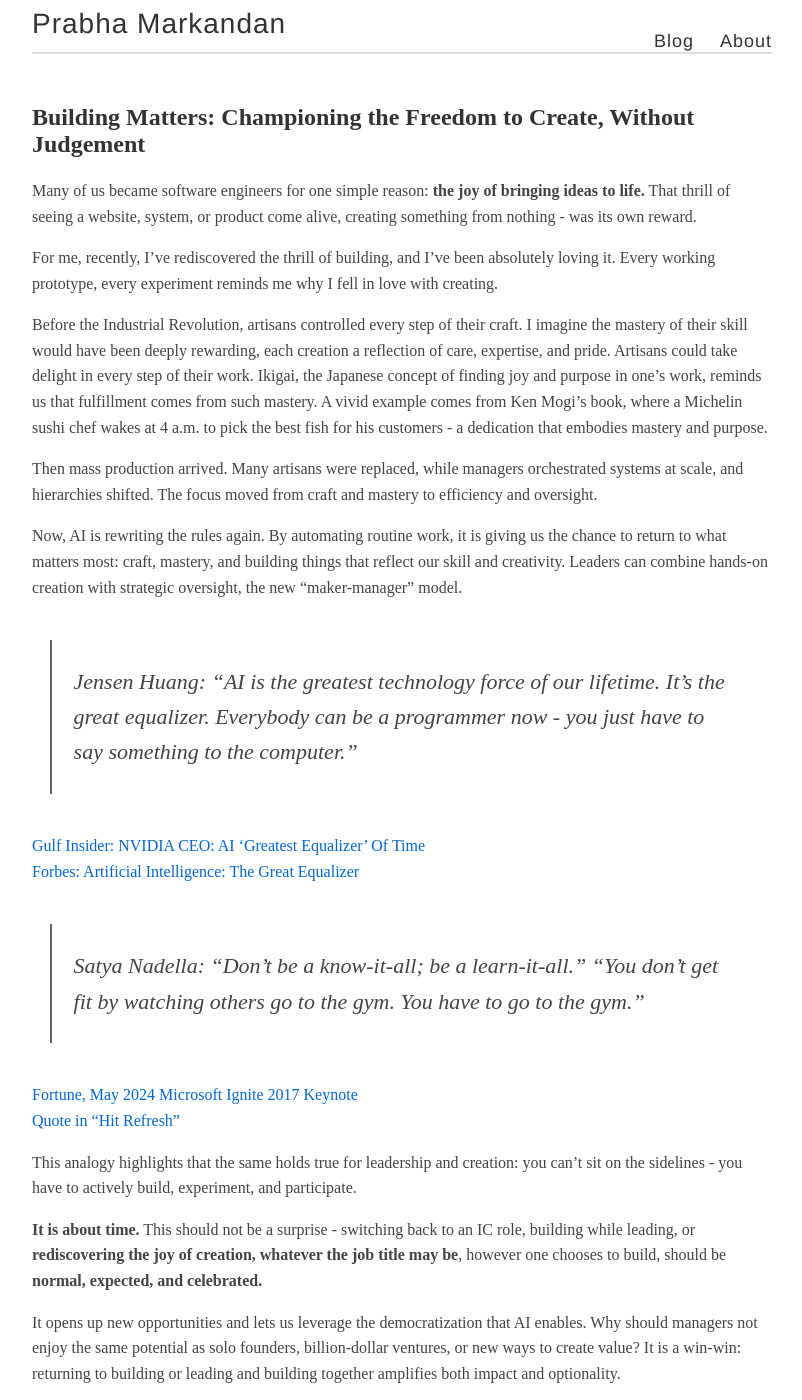
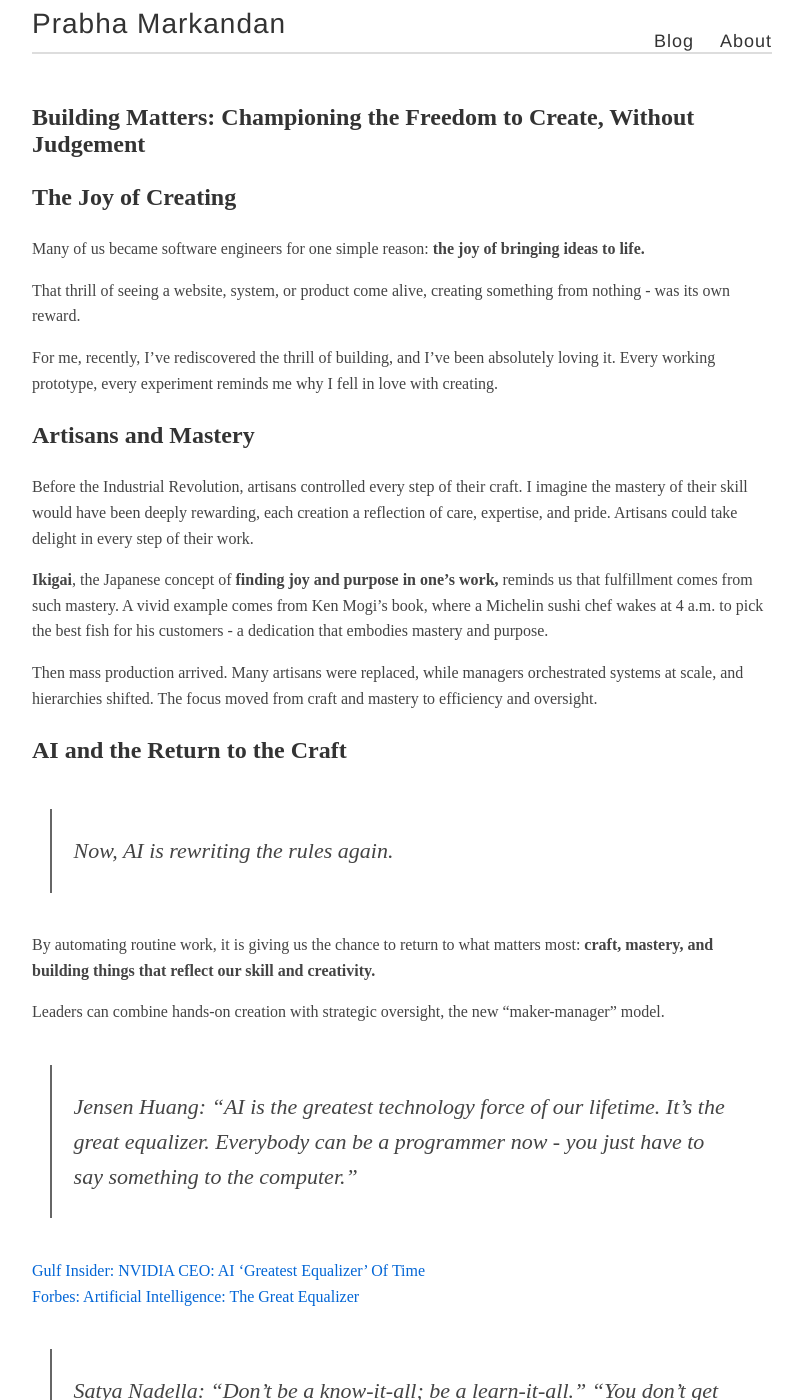
Before and after one commit to prabhamarkandan/prabhamarkandan.github.io, a Jekyll site: the page built from _posts/2025-08-13-building-matters-championing-the-freedom-to-create-without-judgement.md, in a window 1280 px wide and 1400 px high. Shown: the whole window, without its empty margins (238-1040 px from the left). Built offline with Jekyll 4.4.1, drawn with Linux system fonts in a browser that asks for light colours; some of the changed text lies outside the part shown.

Commit message:
Update 2025-08-13-building-matters-championing-the-freedom-to-create-without-judgement.md

```diff
--- a/_posts/2025-08-13-building-matters-championing-the-freedom-to-create-without-judgement.md
+++ b/_posts/2025-08-13-building-matters-championing-the-freedom-to-create-without-judgement.md
@@ -5,18 +5,30 @@ date: 2025-08-13
 categories: [reflection, engineering]
 ---
 
+## The Joy of Creating
+
 Many of us became software engineers for one simple reason: **the joy of bringing ideas to life.**
+
 That thrill of seeing a website, system, or product come alive, creating something from nothing - was its own reward.
 
 For me, recently, I’ve rediscovered the thrill of building, and I’ve been absolutely loving it. Every working prototype, every experiment reminds me why I fell in love with creating.
 
+## Artisans and Mastery
+
 Before the Industrial Revolution, artisans controlled every step of their craft.
 I imagine the mastery of their skill would have been deeply rewarding, each creation a reflection of care, expertise, and pride. Artisans could take delight in every step of their work.
-Ikigai, the Japanese concept of finding joy and purpose in one’s work, reminds us that fulfillment comes from such mastery. A vivid example comes from Ken Mogi’s book, where a Michelin sushi chef wakes at 4 a.m. to pick the best fish for his customers - a dedication that embodies mastery and purpose.
+
+**Ikigai**, the Japanese concept of **finding joy and purpose in one’s work,** reminds us that fulfillment comes from such mastery. A vivid example comes from Ken Mogi’s book, where a Michelin sushi chef wakes at 4 a.m. to pick the best fish for his customers - a dedication that embodies mastery and purpose.
 
 Then mass production arrived. Many artisans were replaced, while managers orchestrated systems at scale, and hierarchies shifted. The focus moved from craft and mastery to efficiency and oversight.
 
-Now, AI is rewriting the rules again. By automating routine work, it is giving us the chance to return to what matters most: craft, mastery, and building things that reflect our skill and creativity. Leaders can combine hands-on creation with strategic oversight, the new “maker-manager” model.
+## AI and the Return to the Craft
+
+> Now, AI is rewriting the rules again.
+
+By automating routine work, it is giving us the chance to return to what matters most: **craft, mastery, and building things that reflect our skill and creativity.**
+
+Leaders can combine hands-on creation with strategic oversight, the new “maker-manager” model.
 
 > Jensen Huang: “AI is the greatest technology force of our lifetime. It’s the great equalizer. Everybody can be a programmer now - you just have to say something to the computer.”
 
@@ -33,6 +45,8 @@ Now, AI is rewriting the rules again. By automating routine work, it is giving u
 
 This analogy highlights that the same holds true for leadership and creation: you can’t sit on the sidelines - you have to actively build, experiment, and participate.
 
+## Championing the Freedom to create
+
 **It is about time.** This should not be a surprise - switching back to an IC role, building while leading, or **rediscovering the joy of creation, whatever the job title may be**, however one chooses to build, should be **normal, expected, and celebrated.**
 
 It opens up new opportunities and lets us leverage the democratization that AI enables.
```
